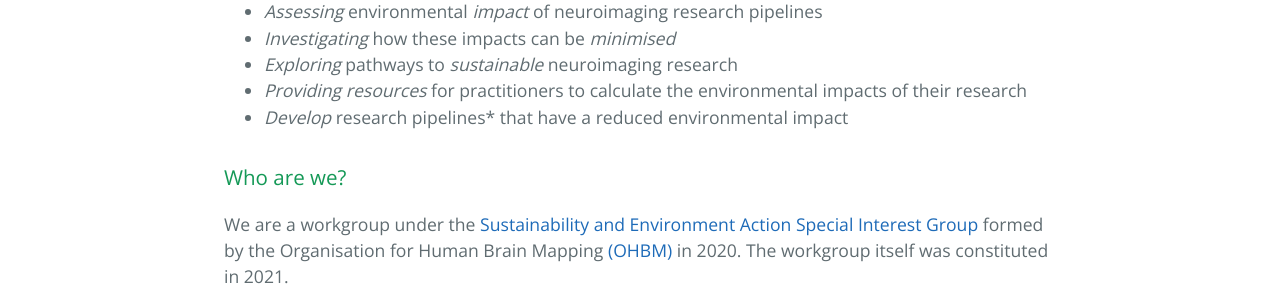
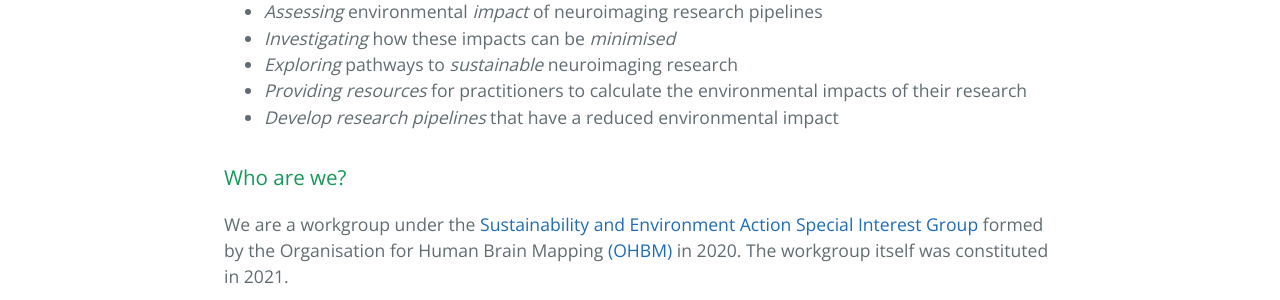
Before and after one commit to neuropipelines/neuropipelines.github.io, a Jekyll site: the page built from 00index.md, in a window 1280 px wide. Shown: the part 676-976 px from the top of the page. Built offline with Jekyll 4.4.1, drawn with Linux system fonts in a browser that asks for light colours.

Commit message:
Fix typo.

```diff
--- a/00index.md
+++ b/00index.md
@@ -15,7 +15,7 @@ Key tasks of this workgroup are:
 * *Investigating* how these impacts can be *minimised*
 * *Exploring* pathways to *sustainable* neuroimaging research
 * *Providing resources* for practitioners to calculate the environmental impacts of their research
-* *Develop* research pipelines* that have a reduced environmental impact
+* *Develop research pipelines* that have a reduced environmental impact
 
 ### Who are we?
 
```
